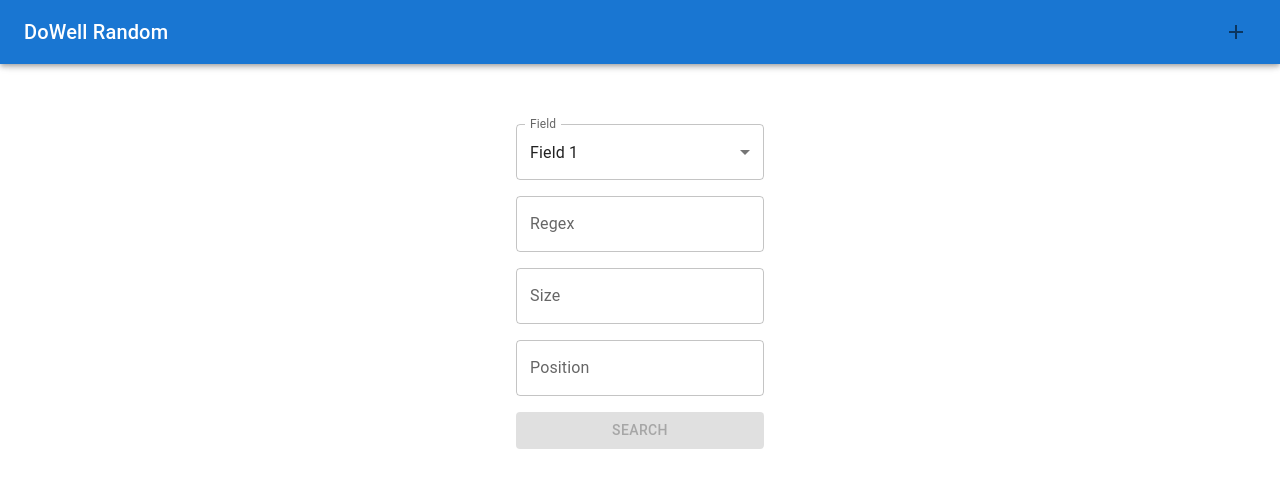
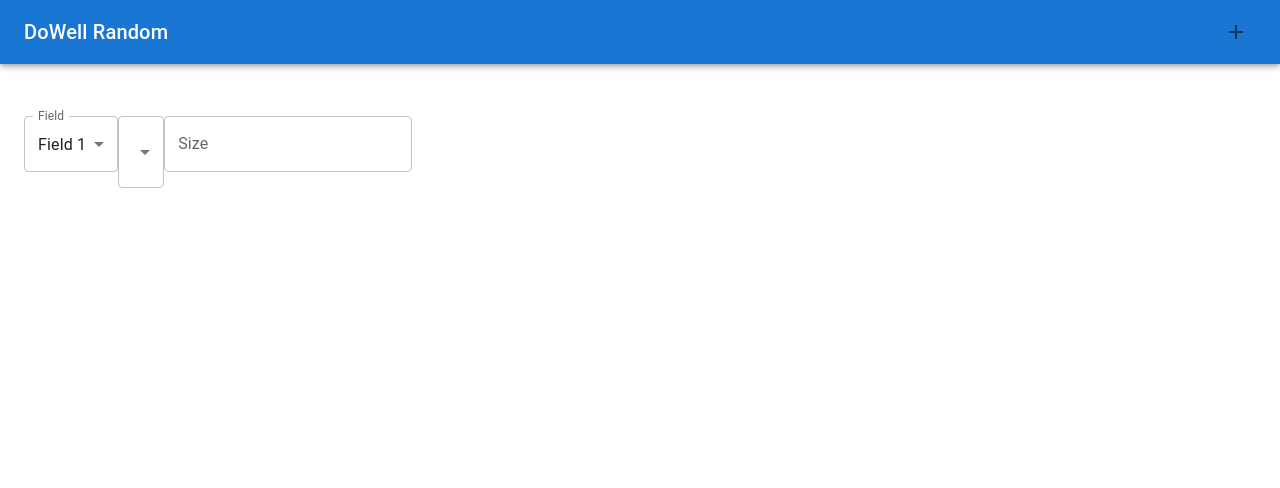
Before and after one commit to LL08-MathematicalModelling-dowell/100112-DowellRandom-Table, a React (Vite) app in the folder frontend/: page / in a window 1280 px wide. Both pictures are taken after a click on the button 1236 px from the left and 32 px from the top of the page. Shown: the top 488 px of the page. Built offline with nearby package versions, Linux system fonts and the light colour scheme.

Commit message:
add filtyering method in github

```diff
--- a/frontend/src/App.jsx
+++ b/frontend/src/App.jsx
@@ -1,22 +1,20 @@
-import React, { useState } from 'react';
+import React, { useState } from "react";
 import Navbar from "./layout/Navbar";
 import Search from "./layout/Search";
-import { Box } from '@mui/material';
+import { Box } from "@mui/material";
 
 function App() {
   const [searches, setSearches] = useState([]);
 
   const handleAddSearch = () => {
     setSearches([...searches, <Search key={searches.length} />]);
-  }
+  };
 
   return (
-      <>
+    <>
       <Navbar onAddSearch={handleAddSearch} />
-      <Box sx={{ display: 'flex', flexDirection: 'row', flexWrap: 'wrap' }}>
-        {searches}
-      </Box>
-      </>
-  )
+      <Box>{searches}</Box>
+    </>
+  );
 }
-export default App
+export default App;
--- a/frontend/src/layout/Search.jsx
+++ b/frontend/src/layout/Search.jsx
@@ -1,4 +1,4 @@
-import React, { useState } from 'react';
+import React, { useState } from "react";
 import {
   TextField,
   Select,
@@ -8,33 +8,33 @@ import {
   Box,
   Button,
   CircularProgress,
-} from '@mui/material';
+} from "@mui/material";
 
 const Search = () => {
-  const [field, setField] = useState('field1');
-  const [regex, setRegex] = useState('');
-  const [size, setSize] = useState('');
-  const [position, setPosition] = useState('');
+  const [field, setField] = useState("field1");
+  const [regex, setRegex] = useState("");
+  const [size, setSize] = useState("");
+  const [position, setPosition] = useState("");
   const [isSearching, setIsSearching] = useState(false);
 
   const jsonToCsv = (jsonData) => {
-    let csv = '';
+    let csv = "";
     let headers = Object.keys(jsonData[0]);
-    csv += headers.join(',') + '\n';
+    csv += headers.join(",") + "\n";
     jsonData.forEach(function (row) {
-        let data = headers.map(header => JSON.stringify(row[header])).join(',');
-        csv += data + '\n';
+      let data = headers.map((header) => JSON.stringify(row[header])).join(",");
+      csv += data + "\n";
     });
     return csv;
-  }
+  };
 
   const downloadCsvfile = (data) => {
     let csvData = jsonToCsv(data);
-    let blob = new Blob([csvData], { type: 'text/csv' });
+    let blob = new Blob([csvData], { type: "text/csv" });
     let url = window.URL.createObjectURL(blob);
-    let a = document.createElement('a');
+    let a = document.createElement("a");
     a.href = url;
-    a.download = 'data.csv';
+    a.download = "data.csv";
     document.body.appendChild(a);
     a.click();
   };
@@ -59,32 +59,39 @@ const Search = () => {
     event.preventDefault();
     if (field && regex && size && position) {
       setIsSearching(true);
-        const url = "http://127.0.0.1:8000/pandas/?field=" + field + "&regex=" + regex + "&size=" + size + "&position=" + position;
-        fetch(url).then(
-            response => response.json()).then(data => {
-            downloadCsvfile(data['data']);
+      const url =
+        "http://127.0.0.1:8000/pandas/?field=" +
+        field +
+        "&regex=" +
+        regex +
+        "&size=" +
+        size +
+        "&position=" +
+        position;
+      fetch(url)
+        .then((response) => response.json())
+        .then((data) => {
+          downloadCsvfile(data["data"]);
           setIsSearching(false);
-        }
-        ).catch(error => {
+        })
+        .catch((error) => {
           alert(error);
           setIsSearching(false);
-        }
-        );
+        });
     }
   };
 
   return (
     <Box
       sx={{
-        display: 'flex',
-        flexDirection: 'column',
-        padding: '16px',
-        maxWidth: '300px',
-        margin: 'auto',
-        marginTop: '100px',
+        display: "flex",
+        flexDirection: "row",
+        padding: "16px",
+        margin: "auto",
+        marginTop: "100px",
       }}
     >
-      <FormControl sx={{ marginBottom: '16px' }}>
+      <FormControl sx={{ marginBottom: "16px" }}>
         <InputLabel id="field-label">Field</InputLabel>
         <Select
           labelId="field-label"
@@ -105,14 +112,13 @@ const Search = () => {
           <MenuItem value="field10">Field 10</MenuItem>
         </Select>
       </FormControl>
-      <TextField
-        id="regex-input"
-        label="Regex"
-        variant="outlined"
-        value={regex}
-        onChange={handleRegexChange}
-        sx={{ marginBottom: '16px' }}
-      />
+      <Select label="Filtering option">
+        {FilteringMethods.map((value, index) => (
+          <MenuItem value={value.method} key={index}>
+            {value.label}
+          </MenuItem>
+        ))}
+      </Select>
       <TextField
         id="size-input"
         label="Size"
@@ -120,29 +126,44 @@ const Search = () => {
         variant="outlined"
         value={size}
         onChange={handleSizeChange}
-        sx={{ marginBottom: '16px' }}
+        sx={{ marginBottom: "16px" }}
       />
-      <TextField
-        id="position-input"
-        label="Position"
-        variant="outlined"
-        value={position}
-        onChange={handlePositionChange}
-        sx={{ marginBottom: '16px' }}
-      />
-      <Button
-        variant="contained"
-        onClick={handleSubmit}
-        disabled={isSearching || !field || !regex || !size || !position}
-      >
-        {isSearching ? (
-          <CircularProgress sx={{ color: 'white' }} size={24} />
-        ) : (
-          'Search'
-        )}
-      </Button>
     </Box>
   );
 };
 
 export default Search;
+
+const FilteringMethods = [
+  { label: "Regex", method: "regex", inputs: ["value"] },
+
+  {
+    label: "Contains",
+    method: "contains",
+    inputs: ["value"],
+  },
+
+  {
+    label: "Not contains",
+    method: "not_contains",
+    inputs: ["value"],
+  },
+
+  {
+    label: "Starts with",
+    method: "starts_with",
+    inputs: ["value"],
+  },
+
+  {
+    label: "Ends with",
+    method: "ends_with",
+    inputs: ["value"],
+  },
+
+  {
+    label: "Exact",
+    method: "exact",
+    inputs: ["value"],
+  },
+];
```
Also changed, not shown: frontend/.eslintrc.cjs, 1 other file (tests, documents, lock files or other folders). Lines whose indentation alone changed are shown as unchanged.
